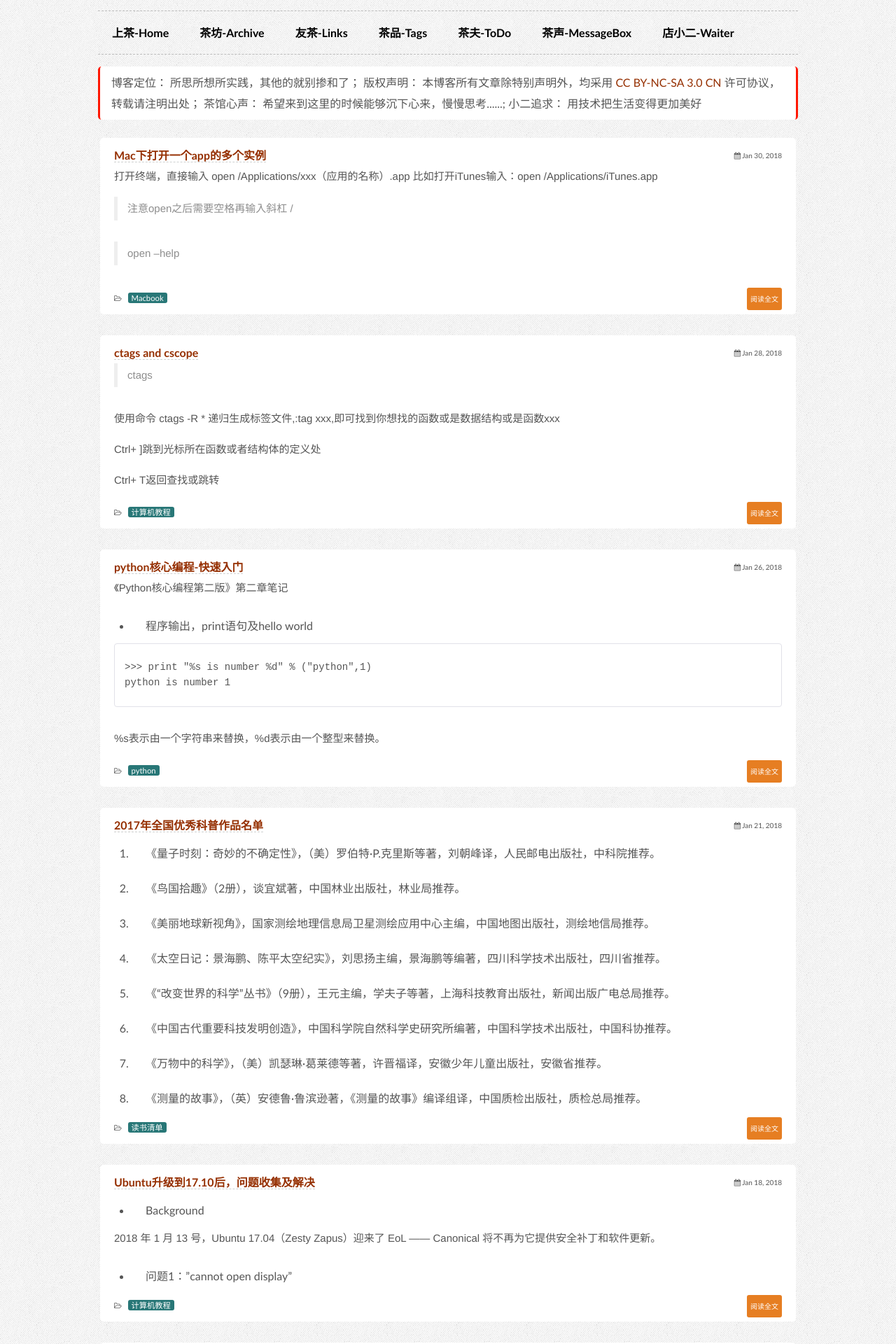
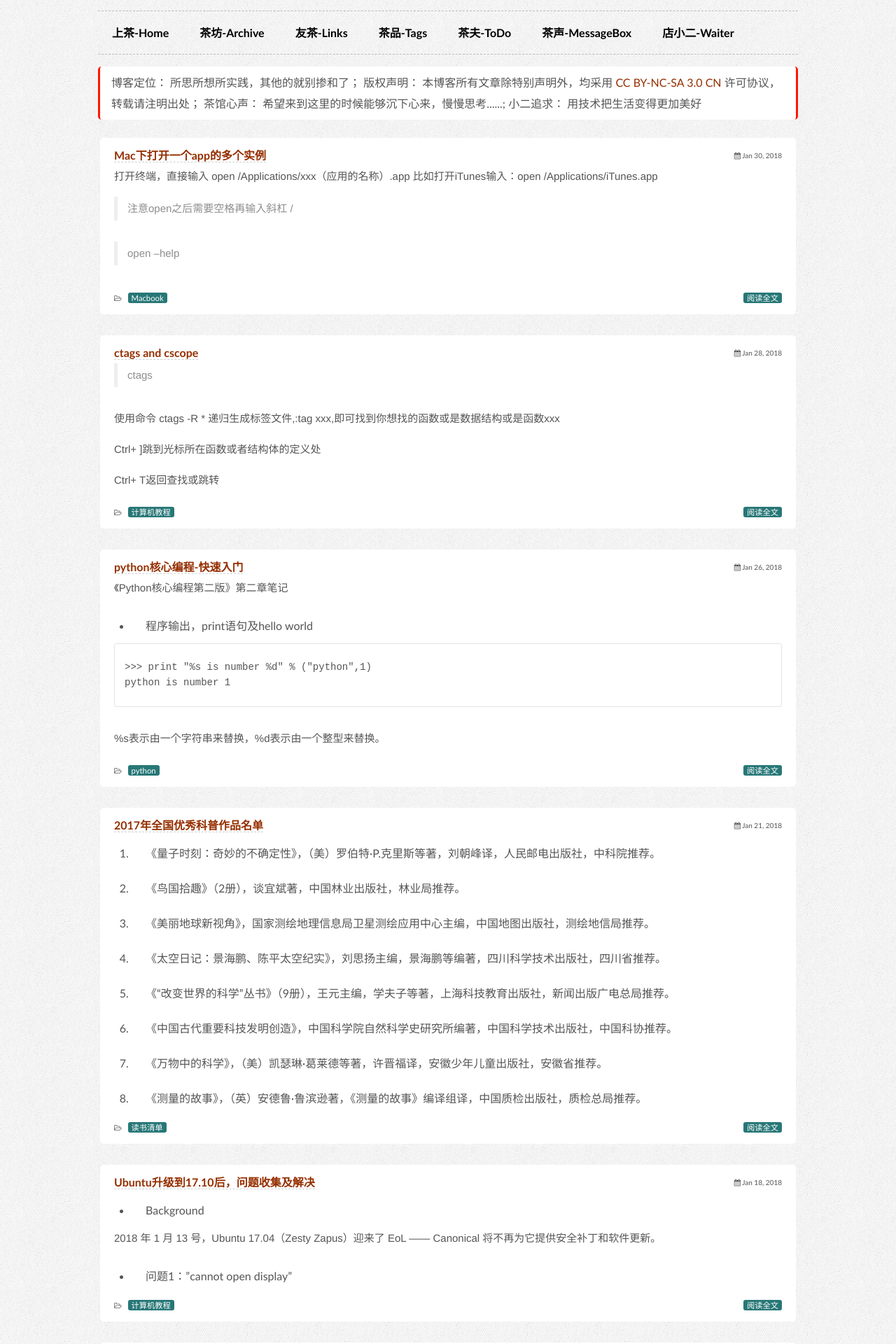
Before and after one commit to fk1091889767/tanwubin.github.io, a Jekyll site: the page built from index.html, in a window 1280 px wide. Shown: the top 1920 px of the page at 70% size. Built offline with Jekyll 4.4.1, drawn with Linux system fonts in a browser that asks for light colours; comment, search, counter and statistics services are not loaded.

Commit message:
博客样式修改

```diff
--- a/_includes/themes/effector-wide/index.html
+++ b/_includes/themes/effector-wide/index.html
@@ -11,7 +11,7 @@
     <a class="labeltag label-important" href="/tag/#{{ tag }}">{{ tag }}</a>&nbsp;&nbsp;
     {% endfor %}
     </span>
-    <span class="label label-important"><a href="{{ post.url }}"> <font color="white">阅读全文</font></a></span>
+    <span class="readall"><a class="labeltag label-important" href="{{ post.url }}"> <font color="white">阅读全文</font></a></span>
 </li><br>
 {% endfor %}
 <li><a class="btn"  href="/archive/">更多-More</a>&nbsp;&nbsp;<a class="btn" href="/feed/" target="_blank">订阅-Subscribe</a></li>
--- a/assets/css/effector-wide.css
+++ b/assets/css/effector-wide.css
@@ -440,6 +440,11 @@ span.label.label-important:hover {
     background-color: #9aa6ea;*/
 }
 
+.postsList li .readall{
+    float: right;
+    margin-top: -28px;
+}
+
 .postsList {
     margin: 0px 0px 10px 0px;
 }
```
